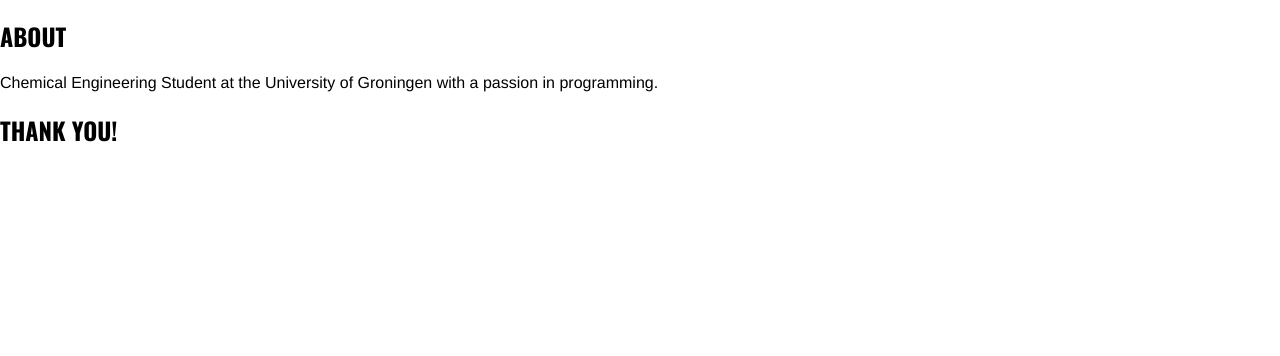
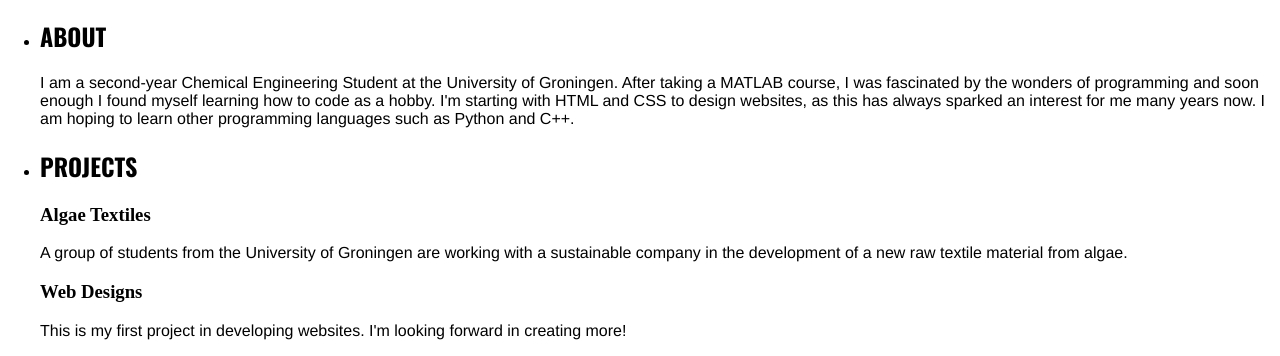
Before and after one commit to LauraGutierrez16/chem-coder1, a plain HTML site: page index.html in a window 1280 px wide. Shown: the part 602-958 px from the top of the page. Before the commit the page ends 800 px from the top, so only its background shows below. Drawn offline with nearby package versions, Linux system fonts and the light colour scheme.

Commit message:
Update index.html

```diff
--- a/index.html
+++ b/index.html
@@ -14,14 +14,19 @@
       </div>
     </div>
 
-
+   <ul>
+     <li>
       <h2>About</h2>
-      <p>Chemical Engineering Student at the University of Groningen with a passion in programming.</p>
-
-
-
-        <h2>Thank You!</h2>
-
+      <p>I am a second-year Chemical Engineering Student at the University of Groningen. After taking a MATLAB course, I was fascinated by the wonders of programming and soon enough I found myself learning how to code as a hobby. I'm starting with HTML and CSS to design websites, as this has always sparked an interest for me many years now. I am hoping to learn other programming languages such as Python and C++.</p>
+     </li>
+     <li>
+       <h2>Projects</h2>
+       <h3>Algae Textiles</h3>
+       <p>A group of students from the University of Groningen are working with a sustainable company in the development of a new raw textile material from algae.</p>
+       <h3>Web Designs</h3>
+       <p>This is my first project in developing websites. I'm looking forward in creating more!</p>
+     </li>
+    </ul>
 
 
   </body>
```
